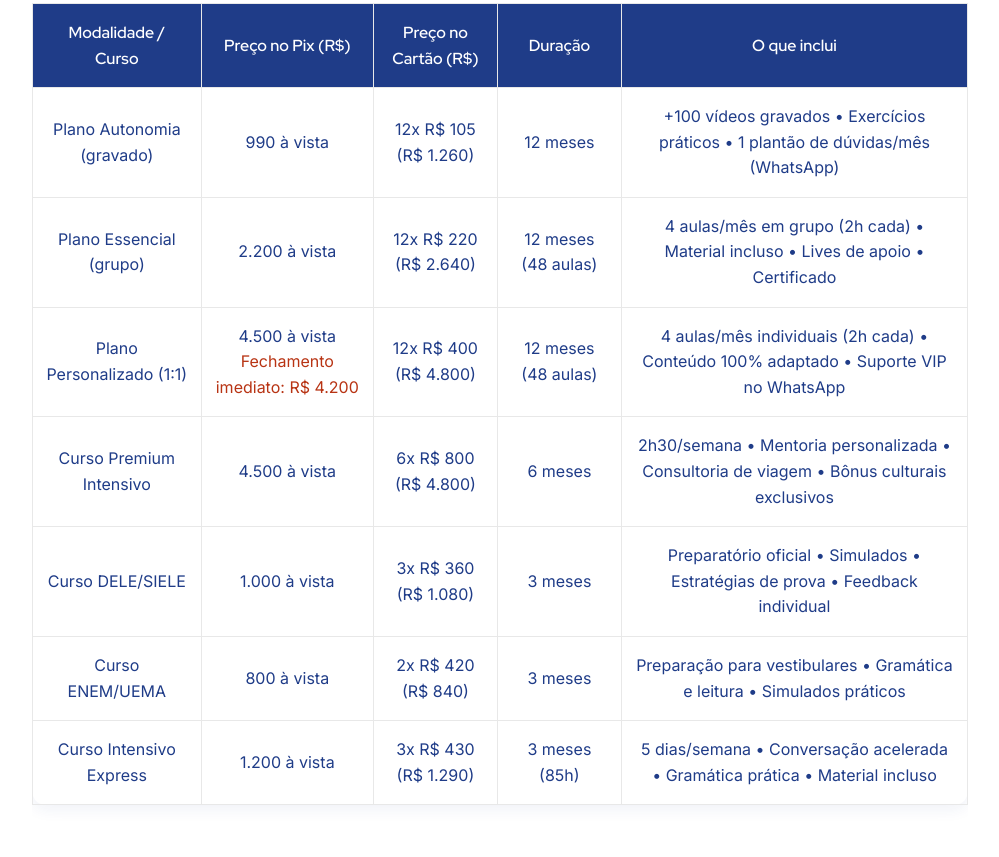
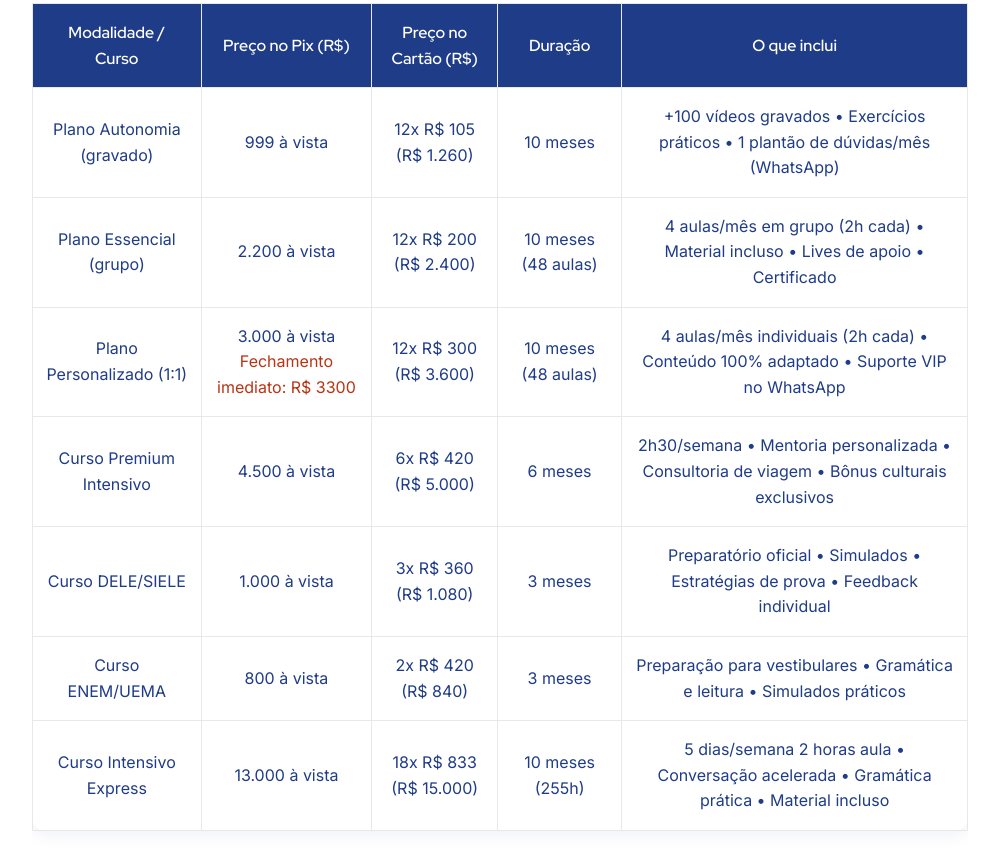
Before and after one commit to Nancaro/Espanhol-com-bruno, a plain HTML site: page index.html in a window 1280 px wide. Shown: the part 3963-4820 px from the top of the page, without its empty margins (140-1139 px from the left). Drawn offline with Linux system fonts and the light colour scheme.

Commit message:
Act tablas de precios.

```diff
--- a/index.html
+++ b/index.html
@@ -967,29 +967,29 @@
       <tbody>
         <tr>
           <td>Plano Autonomia (gravado)</td>
-          <td>990 à vista</td>
+          <td>999 à vista</td>
           <td>12x R$ 105 (R$ 1.260)</td>
-          <td>12 meses</td>
+          <td>10 meses</td>
           <td>+100 vídeos gravados • Exercícios práticos • 1 plantão de dúvidas/mês (WhatsApp)</td>
         </tr>
         <tr>
           <td>Plano Essencial (grupo)</td>
           <td>2.200 à vista</td>
-          <td>12x R$ 220 (R$ 2.640)</td>
-          <td>12 meses (48 aulas)</td>
+          <td>12x R$ 200 (R$ 2.400)</td>
+          <td>10 meses (48 aulas)</td>
           <td>4 aulas/mês em grupo (2h cada) • Material incluso • Lives de apoio • Certificado</td>
         </tr>
         <tr>
           <td>Plano Personalizado (1:1)</td>
-          <td>4.500 à vista<br><span style="color:#b83414;">Fechamento imediato: R$ 4.200</span></td>
-          <td>12x R$ 400 (R$ 4.800)</td>
-          <td>12 meses (48 aulas)</td>
+          <td>3.000 à vista<br><span style="color:#b83414;">Fechamento imediato: R$ 3300</span></td>
+          <td>12x R$ 300 (R$ 3.600)</td>
+          <td>10 meses (48 aulas)</td>
           <td>4 aulas/mês individuais (2h cada) • Conteúdo 100% adaptado • Suporte VIP no WhatsApp</td>
         </tr>
         <tr>
           <td>Curso Premium Intensivo</td>
           <td>4.500 à vista</td>
-          <td>6x R$ 800 (R$ 4.800)</td>
+          <td>6x R$ 420 (R$ 5.000)</td>
           <td>6 meses</td>
           <td>2h30/semana • Mentoria personalizada • Consultoria de viagem • Bônus culturais exclusivos</td>
         </tr>
@@ -1009,10 +1009,10 @@
         </tr>
         <tr>
           <td>Curso Intensivo Express</td>
-          <td>1.200 à vista</td>
-          <td>3x R$ 430 (R$ 1.290)</td>
-          <td>3 meses (85h)</td>
-          <td>5 dias/semana • Conversação acelerada • Gramática prática • Material incluso</td>
+          <td>13.000 à vista</td>
+          <td>18x R$ 833 (R$ 15.000)</td>
+          <td>10 meses (255h)</td>
+          <td>5 dias/semana 2 horas aula • Conversação acelerada • Gramática prática • Material incluso</td>
         </tr>
       </tbody>
     </table>
```
